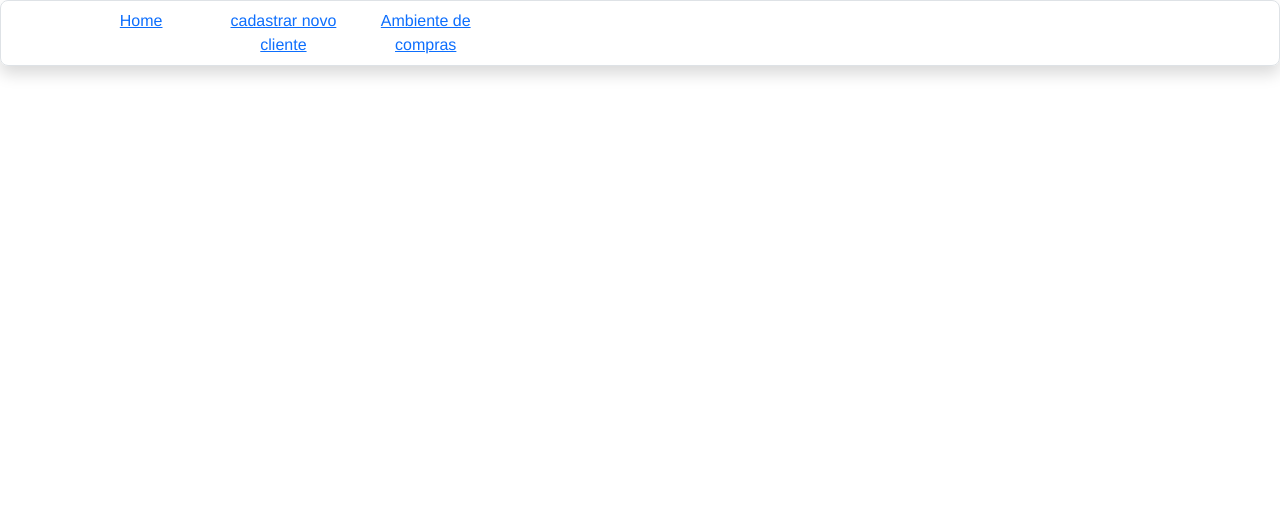
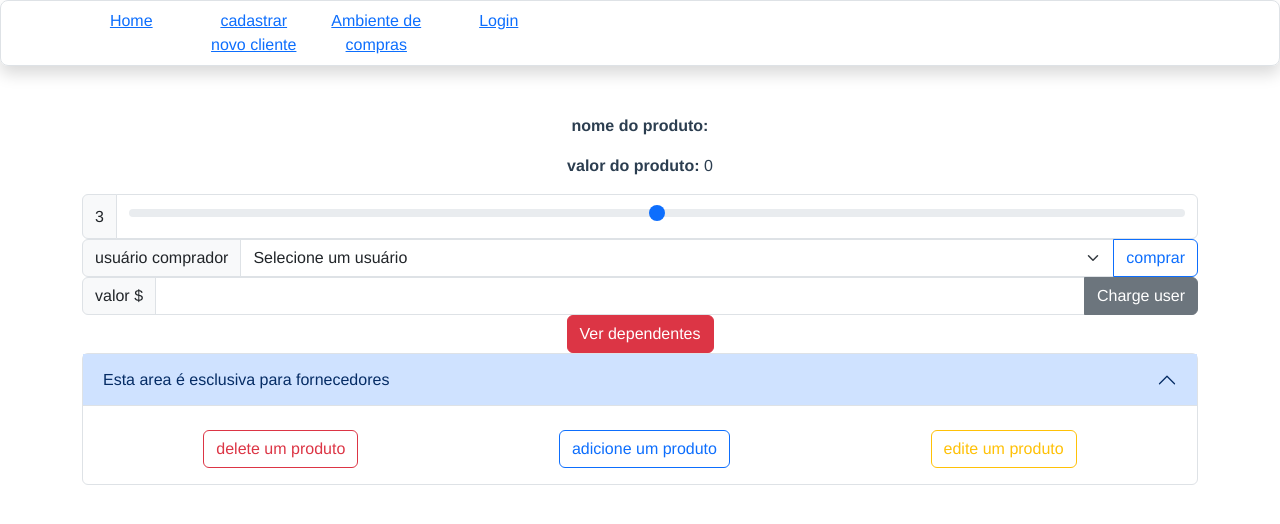
Before and after one commit to aenderson23/mlm, a Vue app: page /#/compra/checkout/1 in a window 1280 px wide. Shown: the top 524 px of the page. Built offline with nearby package versions, Linux system fonts and the light colour scheme; data requests are answered from the project's data file.

Commit message:
deixando o MLM agora procurar e achar a arvore de pessoas que irão receber a comissão

```diff
--- a/db.json
+++ b/db.json
@@ -16,8 +16,9 @@
     {
       "id": "b158",
       "name": "Liga yugioh",
+      "reference": "bzpbcjzpu7",
       "code": "22en1huhso",
-      "reference": "bzpbcjzpu7"
+      "carteira": 400
     },
     {
       "id": "ea51",
@@ -87,6 +88,19 @@
         "chave": "string"
       },
       "imagem": "logo.png"
+    },
+    {
+      "id": "ba6b",
+      "nome": "tupan TCT",
+      "valor": 1200,
+      "cliente vendedor": {
+        "id": "e98f",
+        "name": "Aenderson Romaldino de Oliveira",
+        "code": "bzpbcjzpu7",
+        "reference": "5yt",
+        "chave": "string"
+      },
+      "imagem": "logo.png"
     }
   ]
 }
--- /dev/null
+++ b/src/Logic/padrão.ts
@@ -0,0 +1,44 @@
+import { ICliente } from "@/interfaces/IClientes";
+import { Estado } from "@/store";
+import actions from "@/store/clientes/actions";
+import { computed } from "vue";
+import { Store } from "vuex";
+
+function puxarRepresentante(
+  level: number,
+  user: ICliente,
+  store: Store<Estado>
+): ICliente[] {
+  const listaUsuario = [];
+  const listaClientes = computed(() => store.state.cliente.clientes);
+  let usuario = user
+  for (let i = 0; i < level; i++) {
+    const filter = listaClientes.value.find(
+      (cliente) => usuario.code == cliente.reference
+    );
+    if (!filter) {
+      break;
+    } else {
+      listaUsuario.push(filter);
+      usuario = filter
+    }
+  }
+  return listaUsuario;
+}
+
+function carregarCarteira(
+  value: number,
+  user: ICliente,
+  store: Store<Estado>
+): void {
+  store.dispatch(actions.alterar, {
+    id: user.id,
+    name: user.name,
+    reference: user.reference,
+    code: user.code,
+    chave: user.chave,
+    carteira: value,
+  });
+}
+
+export { puxarRepresentante, carregarCarteira };
--- a/src/components/Navbar.vue
+++ b/src/components/Navbar.vue
@@ -5,6 +5,7 @@
         <RouterLink class="col" to="/">Home</RouterLink>
         <RouterLink class="col" to="/cliente">cadastrar novo cliente</RouterLink>
         <RouterLink class="col" to="/compra">Ambiente de compras</RouterLink>
+        <a href="#" class="link col">Login</a>
       </div>
     </div>
   </nav>
--- a/src/router/index.ts
+++ b/src/router/index.ts
@@ -4,6 +4,7 @@
 import CadastrarCliente from "@/views/cliente/CadastrarCliente.vue";
 import Compra from "@/views/Compra.vue";
 import CadastrarProduto from "@/views/compra/CadastrarProduto.vue";
+import ComprarProduto from "@/views/compra/ComprarProduto.vue";
 import DeletarProduto from "@/views/compra/DeletarProduto.vue";
 import EditarProduto from "@/views/compra/EditarProduto.vue";
 import Vitrine from "@/views/compra/Vitrine.vue";
@@ -64,6 +65,12 @@
         component: EditarProduto,
         props:true
       },
+      {
+        path:"checkout/:id",
+        name: "interface de compra de produtos",
+        component: ComprarProduto,
+        props: true
+      }
     ],
   },
 ];
--- /dev/null
+++ b/src/views/compra/ComprarProduto.vue
@@ -0,0 +1,152 @@
+<template>
+  <p class="fw-bold">
+    nome do produto:
+    <span class="fw-normal">{{ produto.nome }}</span>
+  </p>
+  <p class="fw-bold">
+    valor do produto:
+    <span class="fw-normal">{{ produto.valor }}</span>
+  </p>
+  <div class="alert alert-danger" role="alert" v-if="msg != ''">
+    {{ msg }}
+  </div>
+  <div class="input-group">
+    <label for="range" class="input-group-text">{{ max }}</label>
+    <div class="form-control">
+        <input type="range" step="1" max="5" min="1" v-model="max" class="form-range" id="range">
+    </div>
+  </div>
+  <div class="input-group">
+    <label for="nome" class="input-group-text">usuário comprador</label>
+    <select name="nome" class="form-select" id="nome" v-model="user">
+      <option value="" selected>Selecione um usuário</option>
+      <option v-for="cliente in clientes" :key="cliente.id" :value="cliente.id">
+        {{ cliente.name }}
+      </option>
+    </select>
+    <button class="btn btn-outline-primary" @click="encontrar(user)">
+      comprar
+    </button>
+  </div>
+  <div class="input-group">
+    <label for="valor" class="input-group-text">valor $</label>
+    <input
+      type="number"
+      name="valor"
+      id="valor"
+      class="form-control"
+      v-model="valor"
+      step="1"
+      min="0"
+      max="1000"
+    />
+    <button class="btn btn-secondary" @click="charge(valor, user)">
+      Charge user
+    </button>
+  </div>
+  <Modal btn="btn btn-danger" name="lista">
+    <template v-slot:botao>Ver dependentes</template>
+    <template v-slot:header>Dependentes</template>
+    <template v-slot:footer>
+      <button class="btn btn-secondary" data-bs-dismiss="modal">close</button>
+    </template>
+    <template v-slot:body>
+      <div class="alert alert-warning" v-if="representantes.length == 0">
+        whoops, lista vazia
+      </div>
+      <p>Your code: {{ clientes.find((cli) => cli.id == user)?.code }}</p>
+      <ul class="list-group">
+        <li
+          class="list-group-item"
+          v-for="cliente in representantes"
+          :key="cliente.id"
+        >
+          <div class="card shadow-sm">
+            <div class="card-header component">
+              {{ cliente.name }}
+            </div>
+            <div class="card-body">
+              <p>His code: {{ cliente.code }}</p>
+              <p>His referal: {{ cliente.reference }}</p>
+            </div>
+            <div class="card-footer">OK</div>
+          </div>
+        </li>
+      </ul>
+    </template>
+  </Modal>
+</template>
+
+<script lang="ts">
+import { IProdutos } from "@/interfaces/IProdutos";
+import { useStore } from "@/store";
+import actions from "@/store/produtos/actions";
+import clientesActions from "@/store/clientes/actions";
+import { computed, defineComponent, ref } from "vue";
+import { carregarCarteira, puxarRepresentante } from "@/Logic/padrão";
+import { ICliente } from "@/interfaces/IClientes";
+import Modal from "@/components/Modal.vue";
+
+export default defineComponent({
+  name: "ComprarProdutos",
+  components: { Modal },
+  props: {
+    id: { type: String, required: true },
+  },
+  setup(props) {
+    const store = useStore();
+    const user = ref("");
+    const valor = ref("");
+    const msg = ref("");
+    const max = ref(3);
+    const representantes = ref([] as ICliente[]);
+    store.dispatch(actions.leitura);
+    store.dispatch(clientesActions.leitura);
+    const clientes = computed(() => store.state.cliente.clientes);
+    const charge = (val: string, user1: string) => {
+      const usuario = clientes.value.find((cli) => cli.id == user1);
+      const value = parseFloat(val);
+      if (usuario && value) {
+        console.log("condição atendida");
+        msg.value = "";
+        carregarCarteira(value, usuario, store);
+      } else {
+        msg.value = "o usuário não foi encontardo ou o valor esta errado";
+      }
+    };
+    const encontrar = (user1: string) => {
+      const usuario = clientes.value.find((cli) => cli.id == user1);
+      if (usuario) {
+        if (usuario.carteira && usuario.carteira < produto.value.valor) {
+          msg.value = "valor insulficiente para a transação";
+        } else {
+          msg.value = "";
+          representantes.value = puxarRepresentante(4, usuario, store);
+        }
+      } else {
+        msg.value =
+          "usuario não encontrado, por favor verifique as opções disponiveis";
+      }
+    };
+    const produto = computed(
+      () =>
+        store.state.produto.produtos.find((prod) => prod.id == props.id) ||
+        ({
+          nome: "",
+          valor: 0,
+        } as IProdutos)
+    );
+    return {
+      produto,
+      clientes,
+      user,
+      valor,
+      charge,
+      encontrar,
+      msg,
+      representantes,
+      max
+    };
+  },
+});
+</script>
--- a/src/views/compra/EditarProduto.vue
+++ b/src/views/compra/EditarProduto.vue
@@ -1,34 +1,54 @@
 <template>
   <div class="input-group">
     <label for="nome" class="input-group-text">nome</label>
-        <input type="text" name="nome" id="nome" class="form-control" v-model="produto.nome">
+    <input
+      type="text"
+      name="nome"
+      id="nome"
+      class="form-control"
+      v-model="produto.nome"
+    />
     <label for="valor" class="input-group-text">valor</label>
     <label for="valor" class="input-group-text">$</label>
-        <input type="number" name="valor" id="valor" class="form-control" v-model="produto.valor">
+    <input
+      type="number"
+      name="valor"
+      id="valor"
+      class="form-control"
+      v-model="produto.valor"
+    />
     <button class="btn btn-outline-primary" @click="alterar">confirmar</button>
   </div>
 </template>
 
 <script lang="ts">
-import router from '@/router';
-import { useStore } from '@/store';
-import actions from '@/store/produtos/actions';
-import { defineComponent, computed } from 'vue';
+import { IProdutos } from "@/interfaces/IProdutos";
+import router from "@/router";
+import { useStore } from "@/store";
+import actions from "@/store/produtos/actions";
+import { defineComponent, computed } from "vue";
 
 export default defineComponent({
-    name:"EditarProduto",
-    props:{
-        id:{type:String, required:true}
+  name: "EditarProduto",
+  props: {
+    id: { type: String, required: true },
   },
   setup(props) {
-        const store = useStore()
-        store.dispatch(actions.leitura)
-        const produto = computed(()=>store.state.produto.produtos.find(prod=>prod.id==props.id))
-        const alterar=():void=>{
-            store.dispatch(actions.alterar,produto.value)
-            router.push("/compra")
-        }
-        return {produto,alterar}
-    }
-})
+    const store = useStore();
+    store.dispatch(actions.leitura);
+    const produto = computed(
+      () =>
+        store.state.produto.produtos.find((prod) => prod.id == props.id) ||
+        ({
+          nome: "",
+          valor: 0,
+        } as IProdutos)
+    );
+    const alterar = (): void => {
+      store.dispatch(actions.alterar, produto.value);
+      router.push("/compra");
+    };
+    return { produto, alterar };
+  },
+});
 </script>
--- a/src/views/compra/Vitrine.vue
+++ b/src/views/compra/Vitrine.vue
@@ -19,9 +19,24 @@
           <h3>Valor: {{ produto.valor }}</h3>
         </div>
         <div class="card-footer d-flex justify-content-around">
-          <button class="btn btn-outline-secondary">comprar</button>
-          <button class="btn btn-outline-danger" @click="deletarProduto(produto.id)">deletar</button>
-          <button class="btn btn-outline-warning" @click="editarProduto(produto.id)">editar</button>
+          <button
+            class="btn btn-outline-secondary"
+            @click="comprarProduto(produto.id)"
+          >
+            comprar
+          </button>
+          <button
+            class="btn btn-outline-danger"
+            @click="deletarProduto(produto.id)"
+          >
+            deletar
+          </button>
+          <button
+            class="btn btn-outline-warning"
+            @click="editarProduto(produto.id)"
+          >
+            editar
+          </button>
         </div>
       </div>
     </div>
@@ -42,22 +57,26 @@
     const store = useStore();
     store.dispatch(actions.leitura);
     const produtos = computed(() => store.state.produto.produtos);
-    const getIMG = (img:string) => {
+    const getIMG = (img: string) => {
       const image = require.context("../../assets/", false);
       return image("./" + img);
     };
-    const deletarProduto = (id:string)=>{
-      store.dispatch(actions.deletar, id)
-      window.location.reload()
-    }
-    const editarProduto = (id:string)=>{
-      router.push("/compra/alterar/"+id)
-    }
+    const deletarProduto = (id: string) => {
+      store.dispatch(actions.deletar, id);
+      window.location.reload();
+    };
+    const editarProduto = (id: string) => {
+      router.push("/compra/alterar/" + id);
+    };
+    const comprarProduto = (id: string) => {
+      router.push("/compra/checkout/" + id);
+    };
     return {
       produtos,
       getIMG,
       deletarProduto,
-      editarProduto
+      editarProduto,
+      comprarProduto,
     };
   },
 });
```
Lines whose indentation alone changed are shown as unchanged.
